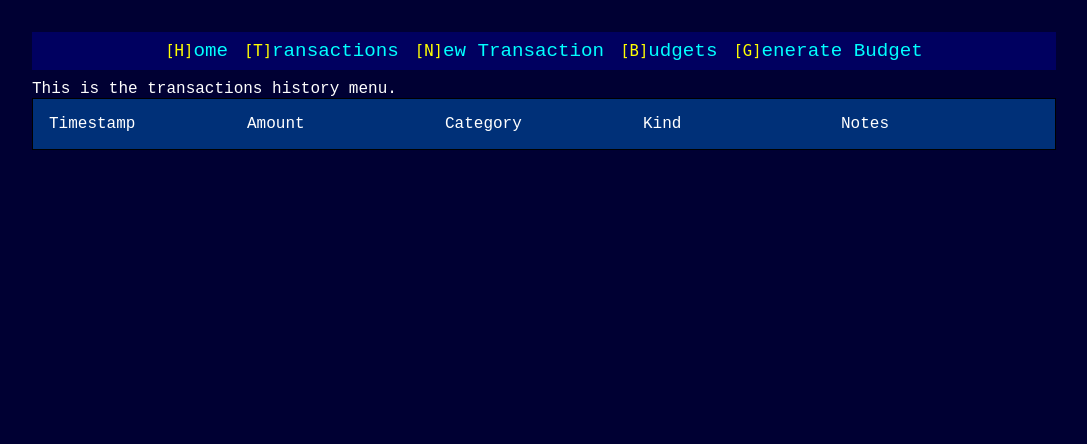
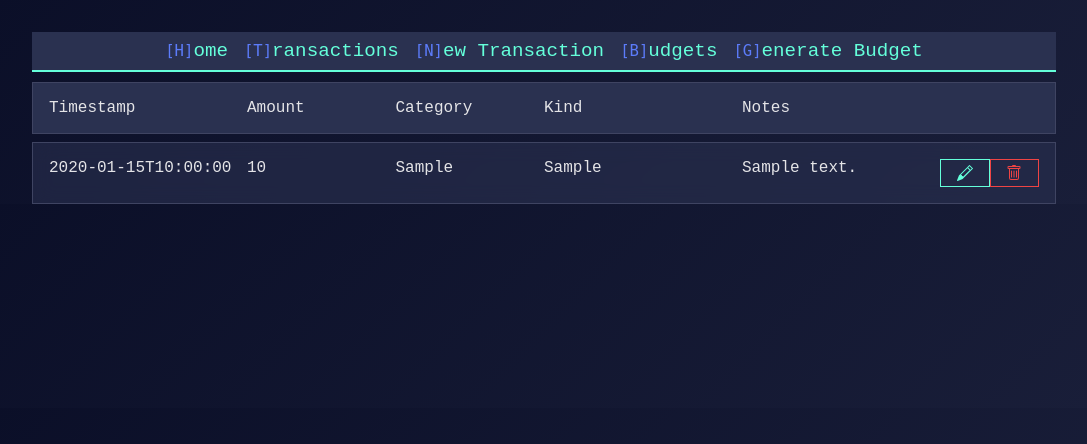
Before and after one commit to andreibenea/flask-budd, a Flask app: page /transactions in a window 1280 px wide. Shown: the top 444 px of the page, without its empty margins (96-1183 px from the left). Run offline with Flask 3, Linux system fonts and the light colour scheme; tables that the repository leaves empty hold one stand-in row (values such as "Sample post").

Commit message:
add edit/delete buttons, fix list alignments

```diff
--- a/static/css/style.css
+++ b/static/css/style.css
@@ -1,4 +1,15 @@
-/*Standard config*/
+:root {
+    /* Color palette */
+    --bg-dark: #0a0e27;
+    --bg-medium: #1a1f3a;
+    --bg-light: #2a3150;
+    --accent-primary: #64ffda;
+    --accent-secondary: #5c7cfa;
+    --text-main: #e4e4e7;
+    --text-dim: #a1a1aa;
+    --border: #3f4462;
+    --danger: #ef4444;
+}
 
 * {
     margin: 0;
@@ -7,8 +18,8 @@
 }
 
 body {
-    background: #000033; /* dark blue-black */
-    color: #ffffff; /* white text */
+    background: linear-gradient(135deg, var(--bg-dark) 0%, var(--bg-medium) 100%);
+    color: var(--text-main);
     font-family: 'Courier New', monospace;
     padding-top: 2rem;
     max-width: 80%;
@@ -20,7 +31,8 @@ nav {
     top: 0;
     left: 0;
     right: 0;
-    background: #000060;
+    background: var(--bg-light);
+    border-bottom: 2px solid var(--accent-primary);
     color: #ffffff;
     display: flex;
     align-items: center;
@@ -38,17 +50,44 @@ nav a {
 
 a {
     text-decoration: none;
-    color: cyan;
+    color: var(--accent-primary);
 }
 
 kbd {
-    color: yellow;
+    color: var(--accent-secondary);
 }
 
 
 button, input, select, textarea {
     font-family: inherit;
     font-size: inherit;
+}
+
+button.edit,
+button.delete {
+    background: none;
+    border: 1px solid var(--accent-primary);
+    color: var(--accent-primary);
+    cursor: pointer;
+    padding: 0.3rem;
+    display: inline-flex;
+    align-items: center;
+    justify-content: center;
+}
+
+button.edit:hover {
+    background: #00ffff;
+    color: #000033;
+}
+
+button.delete {
+    border-color: var(--danger);
+    color: var(--danger);
+}
+
+button.delete:hover {
+    background: #ff0000;
+    color: #ffffff;
 }
 
 ul, ol {
@@ -72,41 +111,43 @@ pre {
 
 .list-budgets-item {
     display: grid;
-    grid-template-columns: 25% 15% 60%;
+    grid-template-columns: 20% 15% 15% 40% 5% 5%;
     padding: 1rem;
-    background: #001a4d;
-    border: 1px solid #00ffff;
 }
 
 .list-transactions-item {
     display: grid;
-    grid-template-columns: 20% 20% 20% 20% 20%;
+    grid-template-columns: 20% 15% 15% 20% 20% 5% 5%;
     padding: 1rem;
-    background: #001a4d;
-    border: 1px solid #00ffff;
+}
+
+.list-budgets-item,
+.list-transactions-item {
+    background: rgba(42, 49, 80, 0.6);
+    border: 1px solid var(--border);
+    backdrop-filter: blur(10px);
 }
 
 .list-budgets-header {
     display: grid;
-    grid-template-columns: 25% 15% 60%;
+    grid-template-columns: 20% 15% 15% 40% 5% 5%;
     padding: 1rem;
-    background: #003078;
-    border: 1px solid #000000;
 }
+
 .list-transactions-header {
     display: grid;
-    grid-template-columns: 20% 20% 20% 20% 20%;
+    grid-template-columns: 20% 15% 15% 20% 20% 5% 5%;
     padding: 1rem;
-    background: #003078;
-    border: 1px solid #000000;
+}
+
+.list-budgets-header,
+.list-transactions-header {
+    background: var(--bg-light);
+    border: 1px solid var(--border);
 }
 
 .header-part {
     text-align: left;
-}
-
-.header-part-right {
-    text-align: center;
 }
 
 
@@ -114,6 +155,5 @@ pre {
     display: flex;
     flex-direction: row;
     flex-wrap: wrap;
-    justify-content: center;
     gap: 0.4rem;
 }
--- a/static/js/app.js
+++ b/static/js/app.js
@@ -6,13 +6,70 @@ document.addEventListener("keydown", (e) => {
     else if (e.key === "n") window.location = "/transactions/add";
     else if (e.key === "b") window.location = "/budgets";
     else if (e.key === "g") window.location = "/budgets/add";
+    else if (e.key === "Escape") {
+        if (window.location.pathname === "/transactions/add") {
+            window.location = "/transactions"
+        } else if (window.location.pathname === "/budgets/add") {
+            window.location = "/budgets"
+        }
+    }
 });
 
-form.addEventListener("submit", (e) => {
-    e.preventDefault();
+async function loadTransactions() {
+    const response = await fetch("/api/transactions");
+    const data = await response.json();
 
-    const formData = new FormData(form);
-    const amount = formData.get("amount");
+    const container = document.querySelector(".list-transactions-content");
+    container.innerHTML = data.transactions.map(t => `
+        <div class="list-transactions-item">
+            <div class="item-part">${t.timestamp}</div>
+            <div class="item-part">${t.amount}</div>
+            <div class="item-part">${t.category}</div>
+            <div class="item-part">${t.kind}</div>
+            <div class="item-part">${t.notes || ""}</div>
+            <button class="edit" data-id="${t.id}">
+                <svg width="16" height="16" viewBox="0 0 16 16" fill="currentColor">
+                    <path d="M12.146.146a.5.5 0 0 1 .708 0l3 3a.5.5 0 0 1 0 .708l-10 10a.5.5 0 0 1-.168.11l-5 2a.5.5 0 0 1-.65-.65l2-5a.5.5 0 0 1 .11-.168l10-10zM11.207 2.5 13.5 4.793 14.793 3.5 12.5 1.207 11.207 2.5zm1.586 3L10.5 3.207 4 9.707V10h.5a.5.5 0 0 1 .5.5v.5h.5a.5.5 0 0 1 .5.5v.293l6.293-6.293z"/>
+                </svg>
+            </button>
+            <button class="delete" data-id="${t.id}">
+                <svg width="16" height="16" viewBox="0 0 16 16" fill="currentColor">
+                    <path d="M5.5 5.5A.5.5 0 0 1 6 6v6a.5.5 0 0 1-1 0V6a.5.5 0 0 1 .5-.5zm2.5 0a.5.5 0 0 1 .5.5v6a.5.5 0 0 1-1 0V6a.5.5 0 0 1 .5-.5zm3 .5a.5.5 0 0 0-1 0v6a.5.5 0 0 0 1 0V6z"/>
+                    <path fill-rule="evenodd" d="M14.5 3a1 1 0 0 1-1 1H13v9a2 2 0 0 1-2 2H5a2 2 0 0 1-2-2V4h-.5a1 1 0 0 1-1-1V2a1 1 0 0 1 1-1H6a1 1 0 0 1 1-1h2a1 1 0 0 1 1 1h3.5a1 1 0 0 1 1 1v1zM4.118 4 4 4.059V13a1 1 0 0 0 1 1h6a1 1 0 0 0 1-1V4.059L11.882 4H4.118zM2.5 3V2h11v1h-11z"/>
+                </svg>
+            </button>
+        </div>
+    `).join("");
+}
 
-    console.log(amount);
-});
+async function loadBudgets() {
+    const response = await fetch("/api/budgets");
+    const data = await response.json();
+
+    const container = document.querySelector(".list-budgets-content");
+    container.innerHTML = data.budgets.map(b => `
+        <div class="list-budgets-item">
+            <div class="item-part">${b.timestamp}</div>
+            <div class="item-part">${b.name}</div>
+            <div class="item-part">${b.limit}</div>
+            <div class="item-part-container">${b.categories.map(cat => `<div class="item-part-sm">${cat.name}</div>`).join(" ")}</div>
+            <button class="edit" data-id="${b.id}">
+                <svg width="16" height="16" viewBox="0 0 16 16" fill="currentColor">
+                    <path d="M12.146.146a.5.5 0 0 1 .708 0l3 3a.5.5 0 0 1 0 .708l-10 10a.5.5 0 0 1-.168.11l-5 2a.5.5 0 0 1-.65-.65l2-5a.5.5 0 0 1 .11-.168l10-10zM11.207 2.5 13.5 4.793 14.793 3.5 12.5 1.207 11.207 2.5zm1.586 3L10.5 3.207 4 9.707V10h.5a.5.5 0 0 1 .5.5v.5h.5a.5.5 0 0 1 .5.5v.293l6.293-6.293z"/>
+                </svg>
+            </button>
+            <button class="delete" data-id="${b.id}">
+                <svg width="16" height="16" viewBox="0 0 16 16" fill="currentColor">
+                    <path d="M5.5 5.5A.5.5 0 0 1 6 6v6a.5.5 0 0 1-1 0V6a.5.5 0 0 1 .5-.5zm2.5 0a.5.5 0 0 1 .5.5v6a.5.5 0 0 1-1 0V6a.5.5 0 0 1 .5-.5zm3 .5a.5.5 0 0 0-1 0v6a.5.5 0 0 0 1 0V6z"/>
+                    <path fill-rule="evenodd" d="M14.5 3a1 1 0 0 1-1 1H13v9a2 2 0 0 1-2 2H5a2 2 0 0 1-2-2V4h-.5a1 1 0 0 1-1-1V2a1 1 0 0 1 1-1H6a1 1 0 0 1 1-1h2a1 1 0 0 1 1 1h3.5a1 1 0 0 1 1 1v1zM4.118 4 4 4.059V13a1 1 0 0 0 1 1h6a1 1 0 0 0 1-1V4.059L11.882 4H4.118zM2.5 3V2h11v1h-11z"/>
+                </svg>
+            </button>
+        </div>
+    `).join("");
+}
+
+if (window.location.pathname === "/transactions") {
+    loadTransactions();
+} else if (window.location.pathname === "/budgets") {
+    loadBudgets();
+}
--- a/templates/transactions.html
+++ b/templates/transactions.html
@@ -1,7 +1,6 @@
 {% extends "base.html" %}
 
 {% block content %}
-    This is the transactions history menu.
     <div class="list-container">
         <div class="list-transactions-header">
             <div class="header-part">Timestamp</div>
@@ -9,15 +8,9 @@
             <div class="header-part">Category</div>
             <div class="header-part">Kind</div>
             <div class="header-part">Notes</div>
+            <div class="header-part"></div>
+            <div class="header-part"></div>
         </div>
-        {% for transaction in transactions %}
-            <div class="list-transactions-item">
-                <div class="item-part">{{ transaction.timestamp }}</div>
-                <div class="item-part">{{ transaction.amount }}</div>
-                <div class="item-part">{{ transaction.category }}</div>
-                <div class="item-part">{{ transaction.kind }}</div>
-                <div class="item-part">{{ transaction.notes }}</div>
-            </div>
-        {% endfor %}
+        <div class="list-transactions-content"></div>
     </div>
 {% endblock %}
```
Also changed, not shown: templates/budgets.html (+5 -12 lines).
